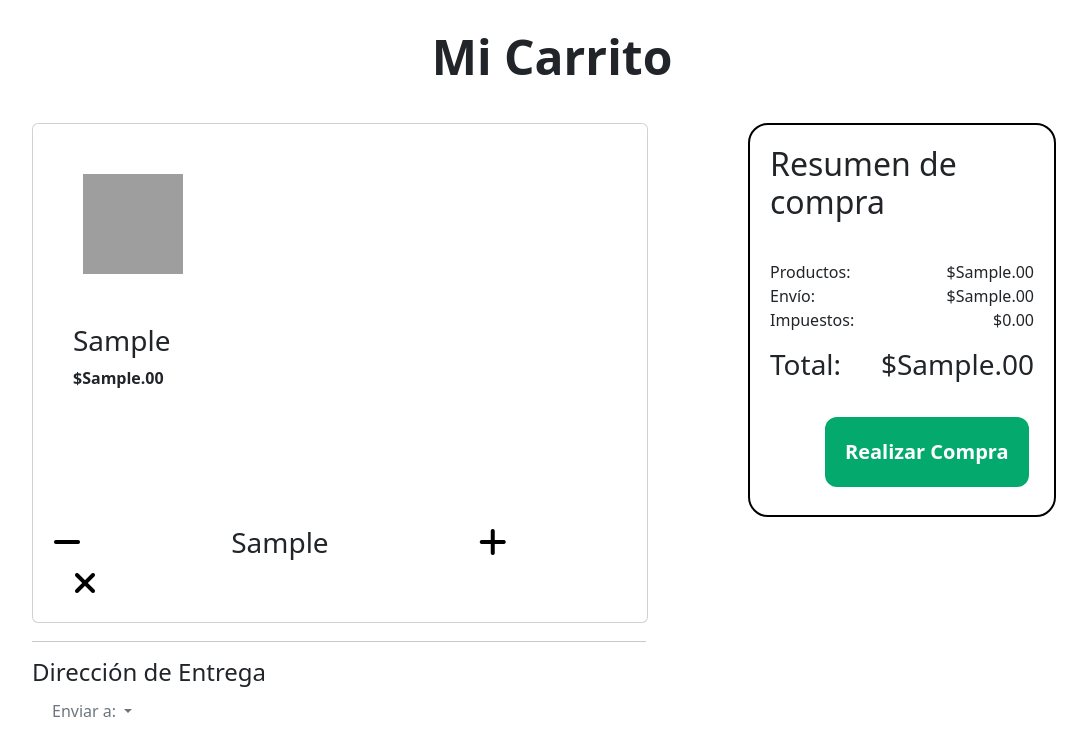
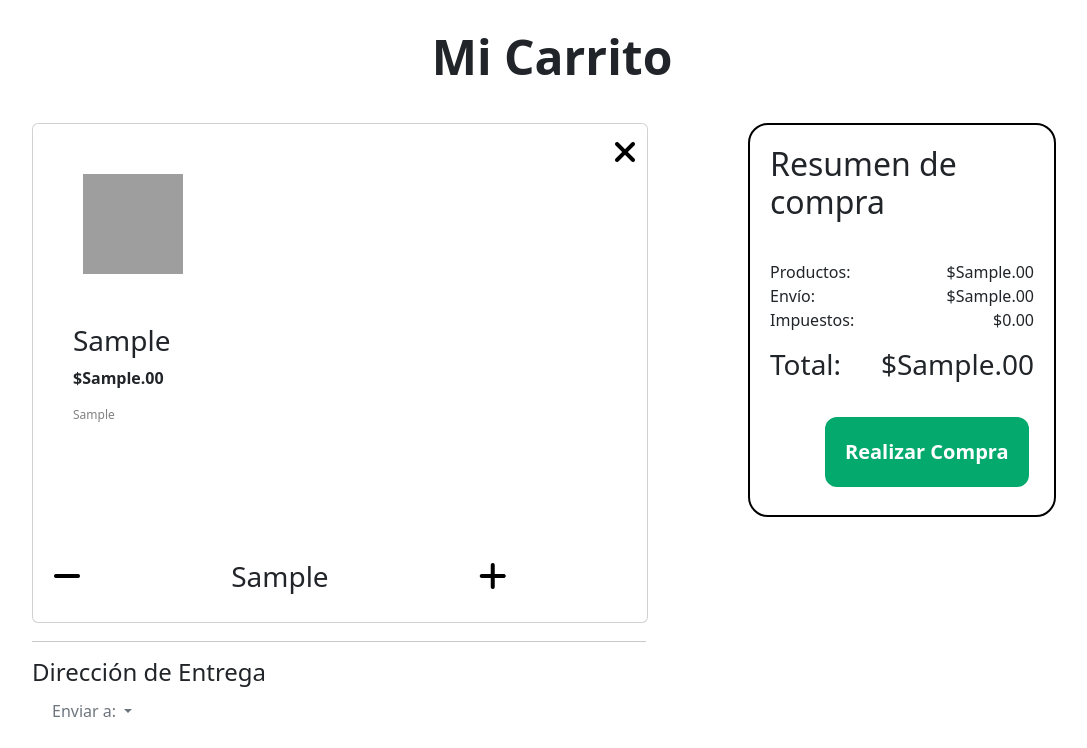
Before and after one commit to fabian994/pbay, a Django app: template pBay/shopping_cart/templates/carrito.html in a window 1280 px wide. Shown: the part 148-896 px from the top of the page, without its empty margins (88-1175 px from the left). Run offline with Django 4.2, Linux system fonts and the light colour scheme; the template is opened without the code that fills it: most values are stand-ins (such as "Sample title", 1, 10 or a date in 2020); data that the repository does not hold is empty; some libraries are stand-ins or nearby versions; some web fonts are replaced; grey boxes are pictures that could not be loaded.

Commit message:
fix delete button shopping cart

```diff
--- a/pBay/buyers/static/scripts/suggestions.js
+++ b/pBay/buyers/static/scripts/suggestions.js
@@ -1,10 +1,10 @@
 let suggestions = [
   "Coco Fresco",
+  "ashsh",
+  "Street Fighter 6 Ultimate Edition",
+  "24h Primer",
+  "Cat toy",
+  "Aceite de Girasol",
   "Funda Molan Cano",
-  "Cat toy",
-  "Street Fighter 6 Ultimate Edition",
   "Los Juegos del Hambre",
-  "24h Primer",
-  "Aceite de Girasol",
-  "ashsh",
 ];
--- a/pBay/shopping_cart/static/styles/carrito1.css
+++ b/pBay/shopping_cart/static/styles/carrito1.css
@@ -118,3 +118,9 @@ html{overflow-y: scroll; }
   width: 20%;
   color: pink;
 }
+
+.delete-icon {
+  display: flex;
+  justify-content: flex-end;
+  align-items: flex-start;
+}
--- a/pBay/shopping_cart/templates/carrito.html
+++ b/pBay/shopping_cart/templates/carrito.html
@@ -32,6 +32,7 @@
                   <div class="item_center">
                     <h3> {{ item.0 }} </h3>
                     <p> ${{ item.1 }}.00 </p>
+                    <p style="color: gray; font-weight: 400; font-size: 0.75em;">{{ item.6 | truncatechars:"100" }}</p>
                   </div>
                   <div style="grid-column: 7; grid-template-columns: auto auto auto; padding-top: 100px; display: grid; align-content: baseline;">
                     <a href="{% url 'decrease-event' id=item.4 amount=item.2 %}" class="" style="text-decoration: none; color: black;">
@@ -43,7 +44,7 @@
                     </a>
                   </div>
                   <div style="grid-column: 8; padding-left: 20px;">
-                    <a href="{% url 'delete-event' id=item.4 %}" class="" style="text-decoration: none; color: black;">
+                    <a href="{% url 'delete-event' id=item.4 %}" class="delete-icon" style="text-decoration: none; color: black; position: absolute; top: 12px; right: 10px;">
                       <i class="fa-solid fa-xmark" style="font-size: 2em;"></i>
                     </a>
                   </div>
--- a/pBay/utils.py
+++ b/pBay/utils.py
@@ -739,7 +739,7 @@ def getCart(user):
                 url_imagen = imagen_ref.generate_signed_url(expiration=int(
                 expiracion.timestamp()))  # Caducidad de 5 minutos (300 segundos)
                 # Enviar prodDesc
-                response.append([datos['prodName'], datos['Price'] * duplicates[item], duplicates[item], url_imagen, docId, datos['shippingFee']])
+                response.append([datos['prodName'], datos['Price'] * duplicates[item], duplicates[item], url_imagen, docId, datos['shippingFee'], datos['prodDesc'], datos['Stock'], datos['saleType']])
                 print(response)
 
 
```
Also changed, not shown: pBay/db.sqlite3.
